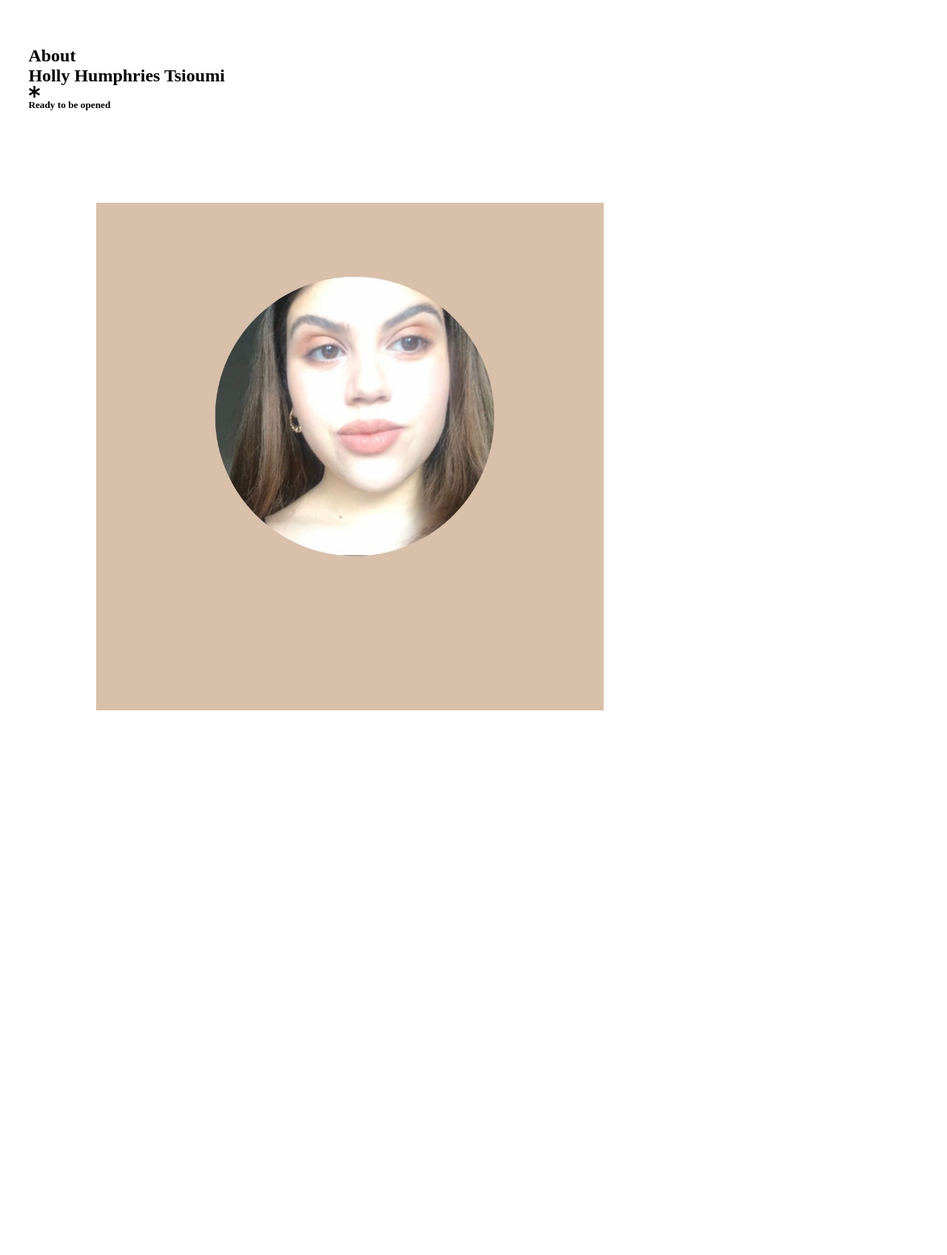
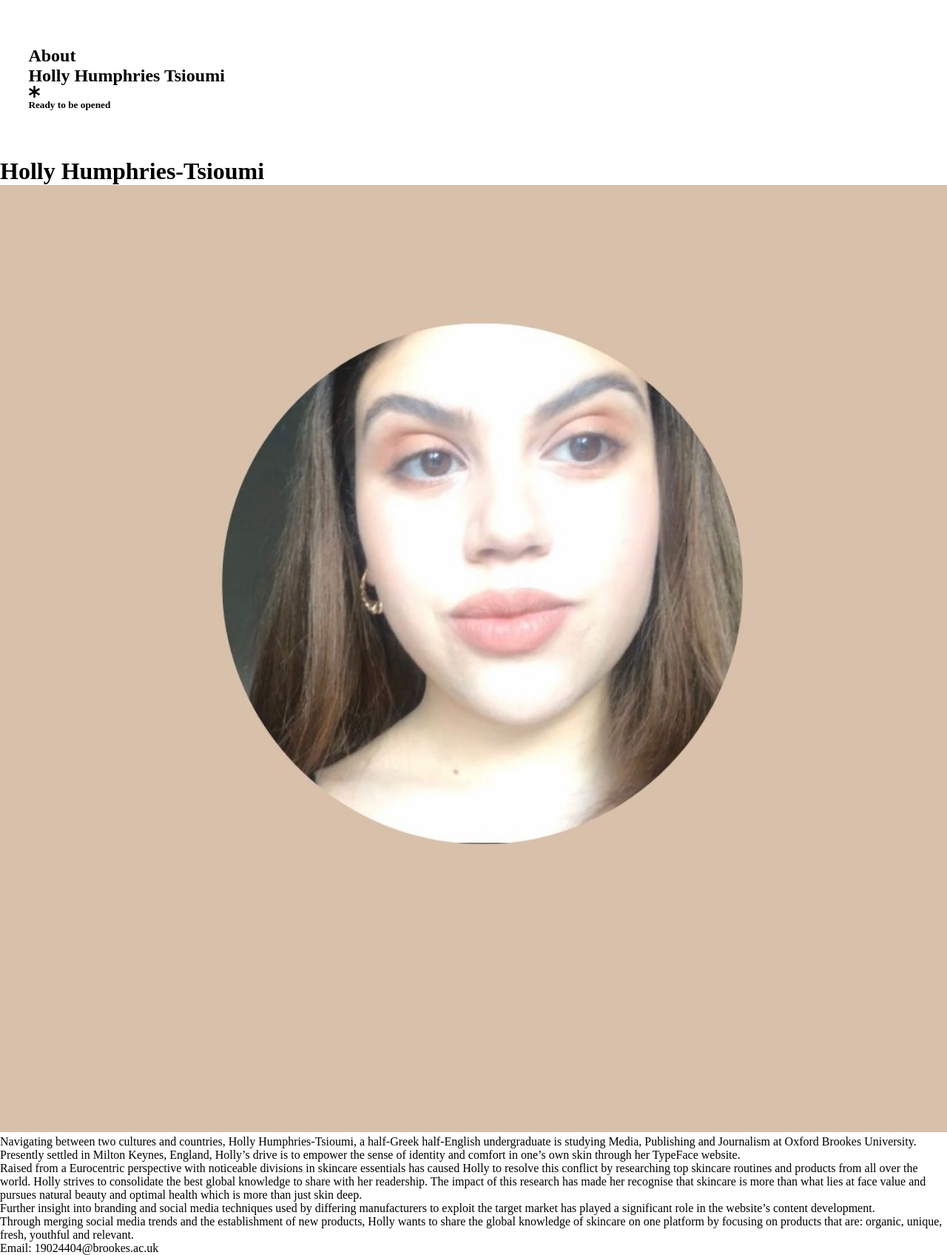
Before and after one commit to hollyhumphries/mybrookesblog, a Jekyll site: the page aboutme/index.html, which Jekyll copies as it is, in a window 1280 px wide. Shown: the whole page at 74% size. Built offline with Jekyll 4.4.1, drawn with Linux system fonts in a browser that asks for light colours; nearby versions of some CDN libraries; some web fonts are replaced; before the commit the page ends 1504 px from its top, so only the background shows below that.

Commit message:
Update styles.css

```diff
--- a/aboutme/css/styles.css
+++ b/aboutme/css/styles.css
@@ -112,64 +112,3 @@ righ:2.5rem;
 .open .nav::before{
 opacity:1;
     transform: scale(1);
-}
-.menu ul{
-display: inline-flex;
-margin: 50px;
-}
-.menu ul li{
-list-style: none;
-margin:0 20px;
-color:#fff;
-cursor: pointer;
-}
-
-.active{
-color: #black !important;
-}
-.banner{
-width:80%;
-height:70%;
-top: 25%;
-left:130px;
-position: absolute;
-color: #ffffff;
-}
-.text{
-width: 50%;
-float: left;
-}
-.text h1{
-font-size: 43px;
-width: 640px;
-position: relative;
-margin-left:  40px;
-}
-
-p{
-width:650px;
-font-size: 14px;
-margin:30px 0 30px 40px;
-line-height: 28px
-color:#ffffff;
-
-}
-
-
-.gallery{
-width: 67%;
-float:bottom middle;
-}
-.gallery image{
-max-width: 100%;
-
-
-
-}
-
-main{
-display: flex;
-flex-wrap: wrap;
-justify-content: center;
-align-items: center;
-}
```
